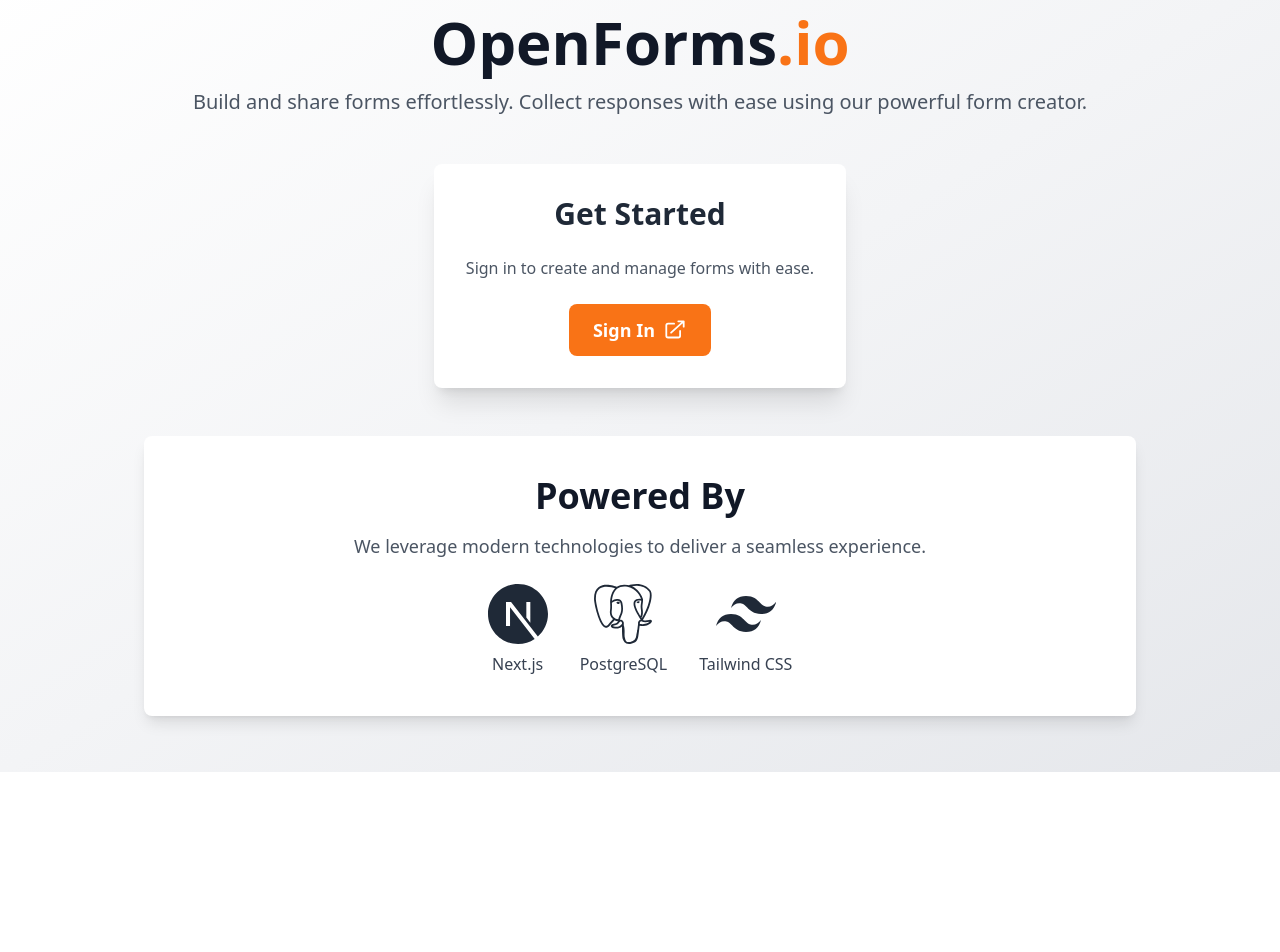
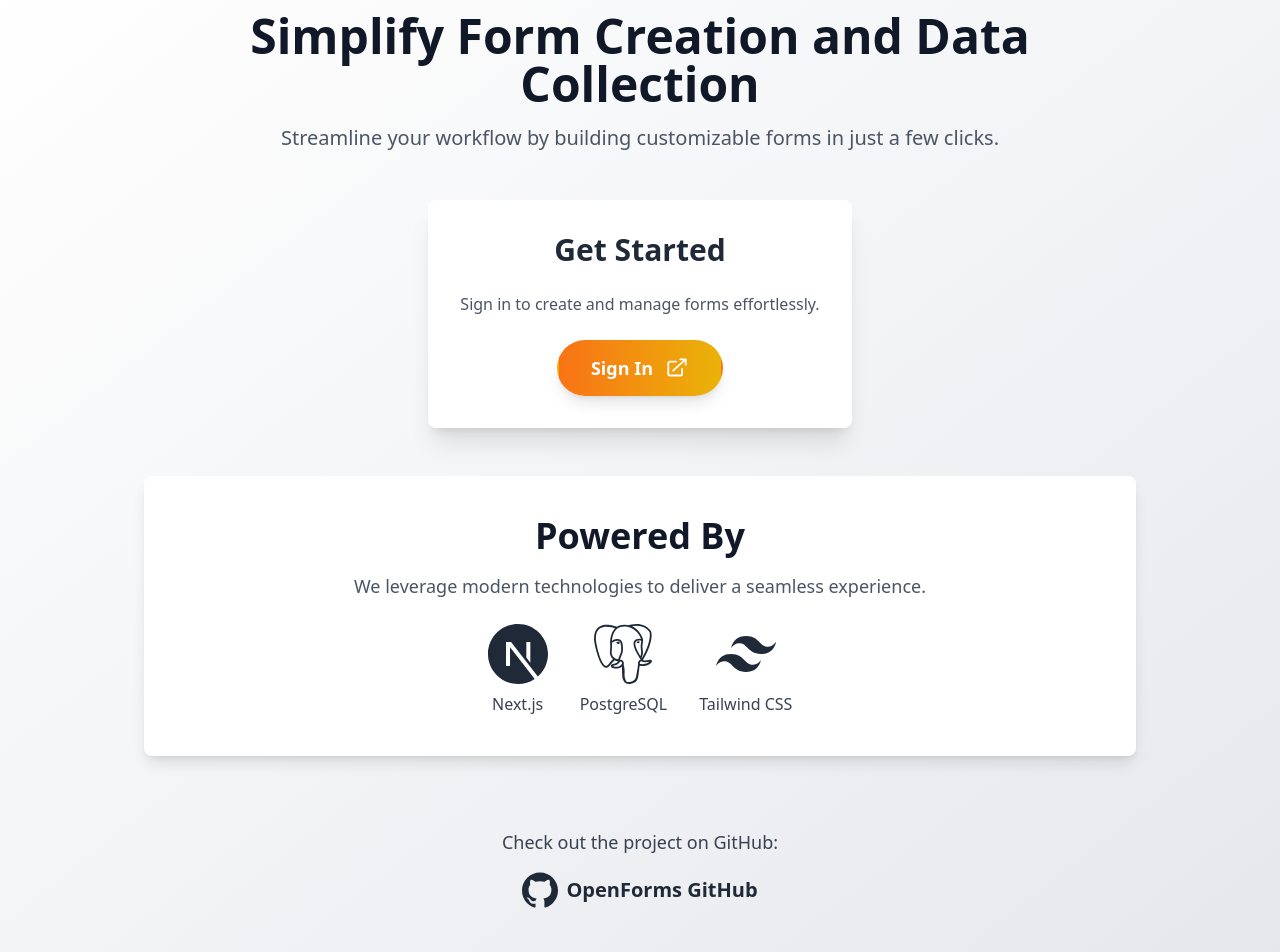
Before and after one commit to The-Saras/Openforms, a Next.js app in the folder apps/web/: page / in a window 1280 px wide. Shown: the part 100-1052 px from the top of the page. Before the commit the page ends 872 px from the top, so only its background shows below. Built offline with nearby package versions, Linux system fonts and the light colour scheme; no server answers.

Commit message:
Fixed the error in excel creation

```diff
--- a/apps/web/components/Form.tsx
+++ b/apps/web/components/Form.tsx
@@ -1,18 +1,29 @@
 'use client';
-import { useRouter } from 'next/navigation'
+import { useRouter } from 'next/navigation';
 
 export default function Form(props: any) {
   const router = useRouter();
-    return (
-      <>
 
-        <div className="border-2 border-stone-400 rounded-md p-4 max-w-xs w-full hover:border-blue-500 transition-all duration-300" onClick={()=>{
-          router.push(`/form/${props.location}`);
-        }}>
-          <p className="text-lg font-semibold">Name: {props.name}</p>
-          <p className="text-sm text-gray-600">Des: {props.des}</p>
-
+  return (
+    <div
+      className="border border-stone-300 rounded-lg p-5 max-w-xs w-full hover:shadow-xl transition-all duration-300 transform hover:scale-105 bg-white cursor-pointer group"
+      onClick={() => {
+        router.push(`/form/${props.location}`);
+      }}
+    >
+      <div className="flex flex-col space-y-2">
+        <p className="text-xl font-bold text-gray-900 group-hover:text-blue-500 transition duration-300">
+          {props.name}
+        </p>
+        <p className="text-sm text-gray-600 truncate">
+          {props.des}
+        </p>
+        <div className="mt-3">
+          <button className="bg-blue-500 hover:bg-blue-600 text-white py-2 px-4 rounded-lg text-sm font-semibold shadow-md transition-colors duration-300">
+            Open Form
+          </button>
         </div>
-      </>
-    );
-  }
+      </div>
+    </div>
+  );
+}
--- a/apps/web/components/Home.tsx
+++ b/apps/web/components/Home.tsx
@@ -1,24 +1,23 @@
 "use client";
-import { signIn, signOut } from "next-auth/react";
+import { signIn, useSession } from "next-auth/react";
 import { ArrowTopRightOnSquareIcon } from "@heroicons/react/20/solid";
-import FormState from "./Formstate";
-import { useSession } from "next-auth/react";
-import FormCreator, { PopupForm } from "./FormCreator";
-import { SiNextdotjs, SiPostgresql, SiTailwindcss } from "react-icons/si";
+import { SiNextdotjs, SiPostgresql, SiTailwindcss, SiGithub } from "react-icons/si";
+import { useRouter } from "next/navigation";
 
 export function HomeComp() {
     const session = useSession();
+    const router = useRouter(); // Using router to navigate
 
     return (
         <div className="min-h-screen bg-gradient-to-br from-white via-gray-100 to-gray-200 py-10">
             <div className="max-w-5xl mx-auto space-y-12 px-4">
-                {/* Header */}
+                {/* New Heading */}
                 <header className="text-center space-y-4">
-                    <h1 className="text-6xl font-extrabold text-gray-900">
-                        OpenForms<span className="text-orange-500">.io</span>
+                    <h1 className="text-5xl font-extrabold text-gray-900">
+                        Simplify Form Creation and Data Collection
                     </h1>
                     <p className="text-xl text-gray-600">
-                        Build and share forms effortlessly. Collect responses with ease using our powerful form creator.
+                        Streamline your workflow by building customizable forms in just a few clicks.
                     </p>
                 </header>
 
@@ -28,26 +27,26 @@ export function HomeComp() {
                         <div className="flex flex-col items-center space-y-6 p-8 bg-white rounded-lg shadow-xl max-w-lg">
                             <h2 className="text-3xl font-bold text-gray-800">Get Started</h2>
                             <p className="text-gray-600 text-center">
-                                Sign in to create and manage forms with ease.
+                                Sign in to create and manage forms effortlessly.
                             </p>
                             <button
                                 onClick={() => signIn()}
-                                className="bg-orange-500 hover:bg-orange-600 text-white py-3 px-6 rounded-lg text-lg font-semibold flex items-center space-x-2"
+                                className="bg-gradient-to-r from-orange-500 to-yellow-500 hover:from-orange-600 hover:to-yellow-600 text-white py-3 px-8 rounded-full text-lg font-semibold flex items-center space-x-3 shadow-lg hover:shadow-2xl transition-transform duration-300 ease-in-out transform hover:scale-105 border-2 border-transparent hover:border-orange-600"
                             >
                                 <span>Sign In</span>
                                 <ArrowTopRightOnSquareIcon className="h-6 w-6" />
                             </button>
                         </div>
                     ) : (
-                        <div className="space-y-8">
-                            <div className="text-center">
-                                <h2 className="text-3xl font-bold text-gray-800">Create a New Form</h2>
-                                <PopupForm />
-                            </div>
-                            <div>
-                                <h3 className="text-xl font-semibold text-gray-700">Manage Your Forms</h3>
-                                <FormState />
-                            </div>
+                        <div className="text-center">
+                            <h2 className="text-3xl font-bold text-gray-800 mb-4">Create a New Form</h2>
+                            <button
+                                onClick={() => router.push("/form")} // Redirect to the /form page
+                                className="bg-gradient-to-r from-orange-500 to-yellow-500 hover:from-orange-600 hover:to-yellow-600 text-white py-3 px-8 rounded-full text-lg font-semibold flex items-center justify-center space-x-3 shadow-lg hover:shadow-2xl transition-transform duration-300 ease-in-out transform hover:scale-105 border-2 border-transparent hover:border-orange-600"
+                            >
+                                <span>Create Form</span>
+                                <ArrowTopRightOnSquareIcon className="h-6 w-6" />
+                            </button>
                         </div>
                     )}
                 </div>
@@ -71,6 +70,20 @@ export function HomeComp() {
                         </div>
                     </div>
                 </section>
+
+                {/* GitHub Link Section */}
+                <footer className="text-center py-6">
+                    <p className="text-lg text-gray-700 mb-4">Check out the project on GitHub:</p>
+                    <a
+                        href="https://github.com/The-Saras/Openforms"
+                        target="_blank"
+                        rel="noopener noreferrer"
+                        className="inline-flex items-center text-gray-800 hover:text-black transition"
+                    >
+                        <SiGithub className="text-4xl" />
+                        <span className="ml-2 text-xl font-semibold">OpenForms GitHub</span>
+                    </a>
+                </footer>
             </div>
         </div>
     );
```
